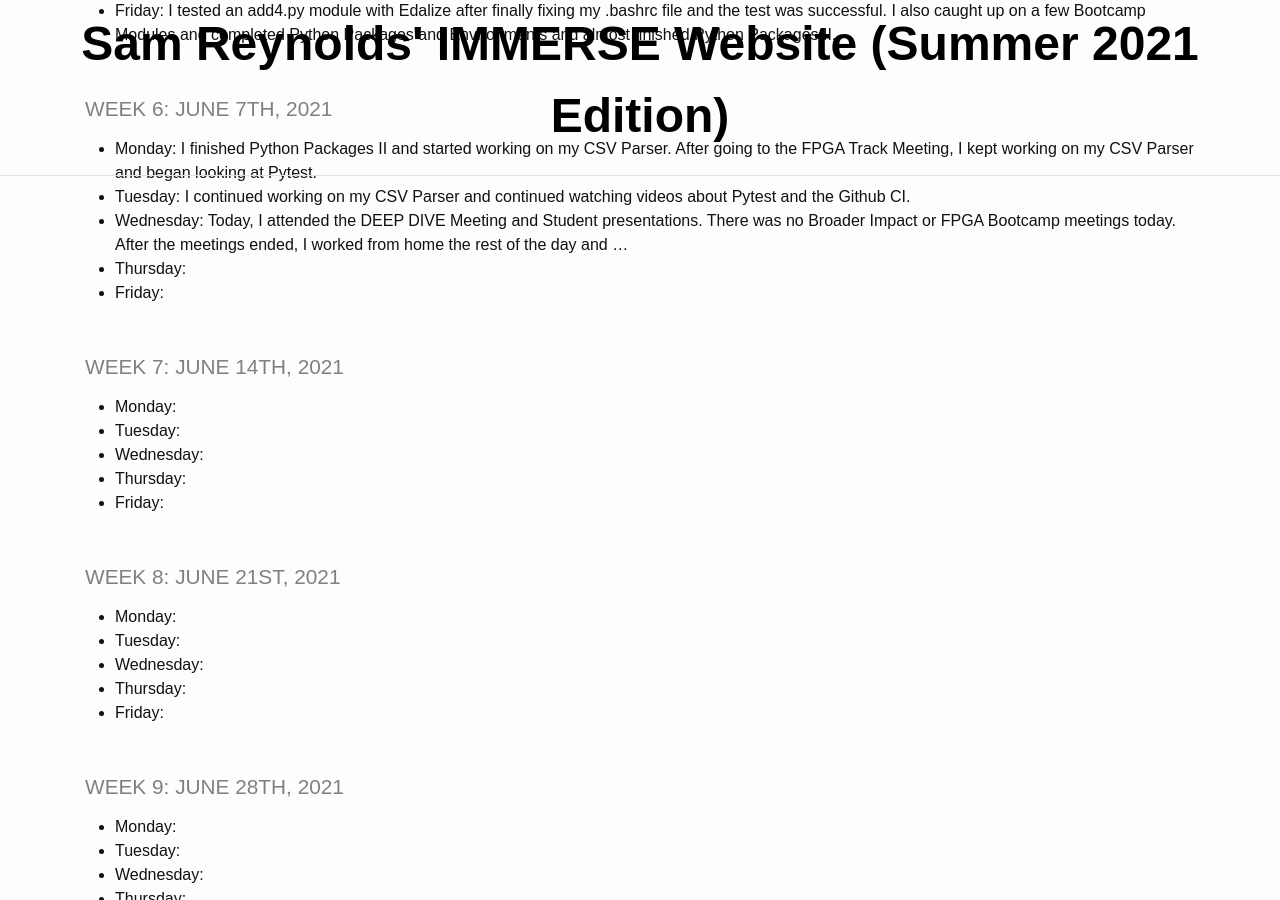
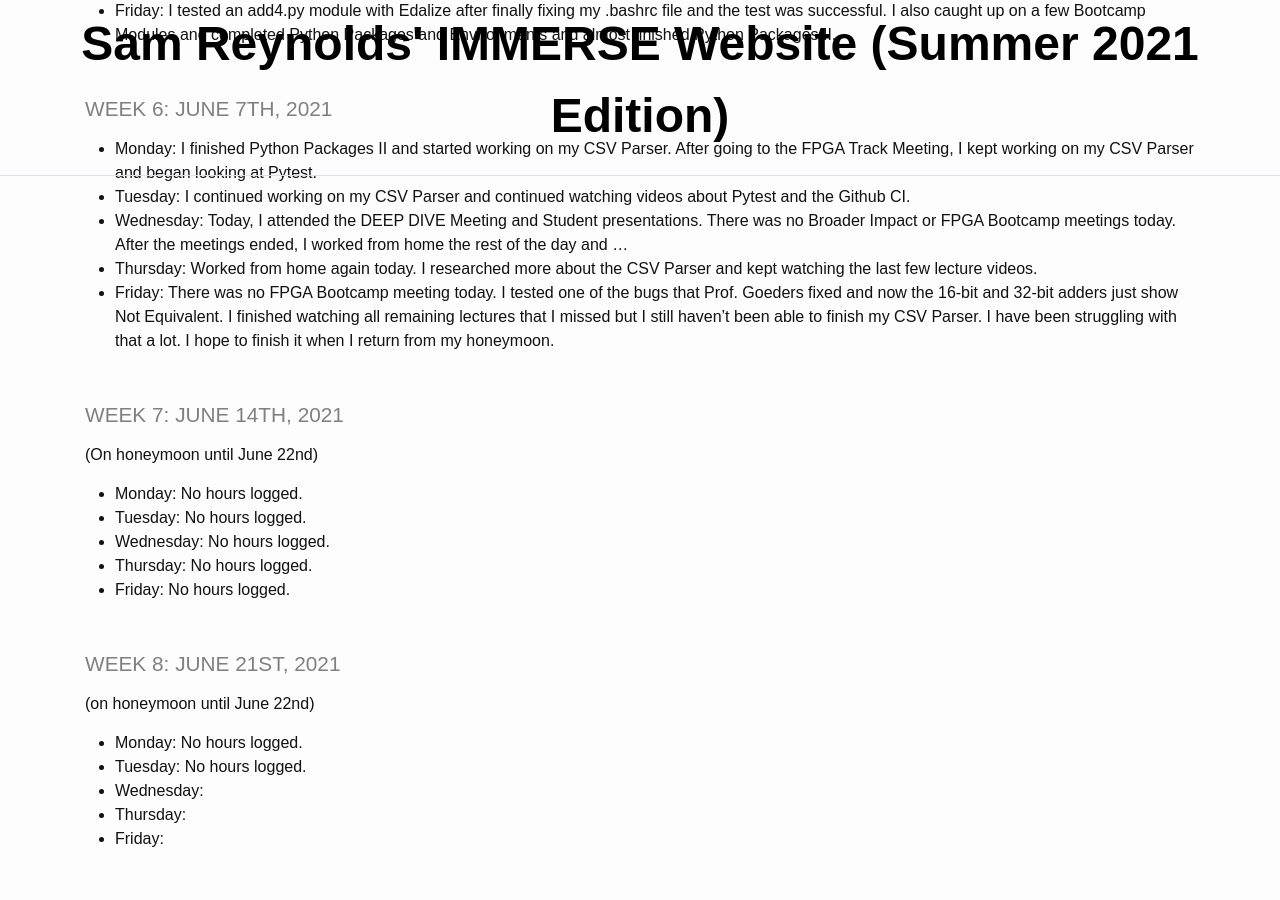
Before and after one commit to TheDHCreator/thedhcreator.github.io, a Jekyll site: the page built from _pages/log.md, in a window 1280 px wide and 900 px high, scrolled down 2063 px. Built offline with Jekyll 4.4.1, drawn with Linux system fonts in a browser that asks for light colours.

Commit message:
last commit before honeymoon. all videos watched, CSV parser still unfinished

```diff
--- a/_pages/log.md
+++ b/_pages/log.md
@@ -60,21 +60,25 @@ title: IMMERSE Log
 * **Monday**: I finished Python Packages II and started working on my CSV Parser. After going to the FPGA Track Meeting, I kept working on my CSV Parser and began looking at Pytest.
 * **Tuesday**: I continued working on my CSV Parser and continued watching videos about Pytest and the Github CI.
 * **Wednesday**: Today, I attended the DEEP DIVE Meeting and Student presentations. There was no Broader Impact or FPGA Bootcamp meetings today. After the meetings ended, I worked from home the rest of the day and ...
-* **Thursday**:
-* **Friday**:
+* **Thursday**: Worked from home again today. I researched more about the CSV Parser and kept watching the last few lecture videos.
+* **Friday**: There was no FPGA Bootcamp meeting today. I tested one of the bugs that Prof. Goeders fixed and now the 16-bit and 32-bit adders just show Not Equivalent. I finished watching all remaining lectures that I missed but I still haven't been able to finish my CSV Parser. I have been struggling with that a lot. I hope to finish it when I return from my honeymoon.
 
 ### Week 7: June 14th, 2021
 
-* **Monday**:
-* **Tuesday**:
-* **Wednesday**:
-* **Thursday**:
-* **Friday**:
+(On honeymoon until June 22nd)
+
+* **Monday**: No hours logged.
+* **Tuesday**: No hours logged.
+* **Wednesday**: No hours logged.
+* **Thursday**: No hours logged.
+* **Friday**: No hours logged.
 
 ### Week 8: June 21st, 2021
 
-* **Monday**:
-* **Tuesday**:
+(on honeymoon until June 22nd)
+
+* **Monday**: No hours logged.
+* **Tuesday**: No hours logged.
 * **Wednesday**:
 * **Thursday**:
 * **Friday**:
```
